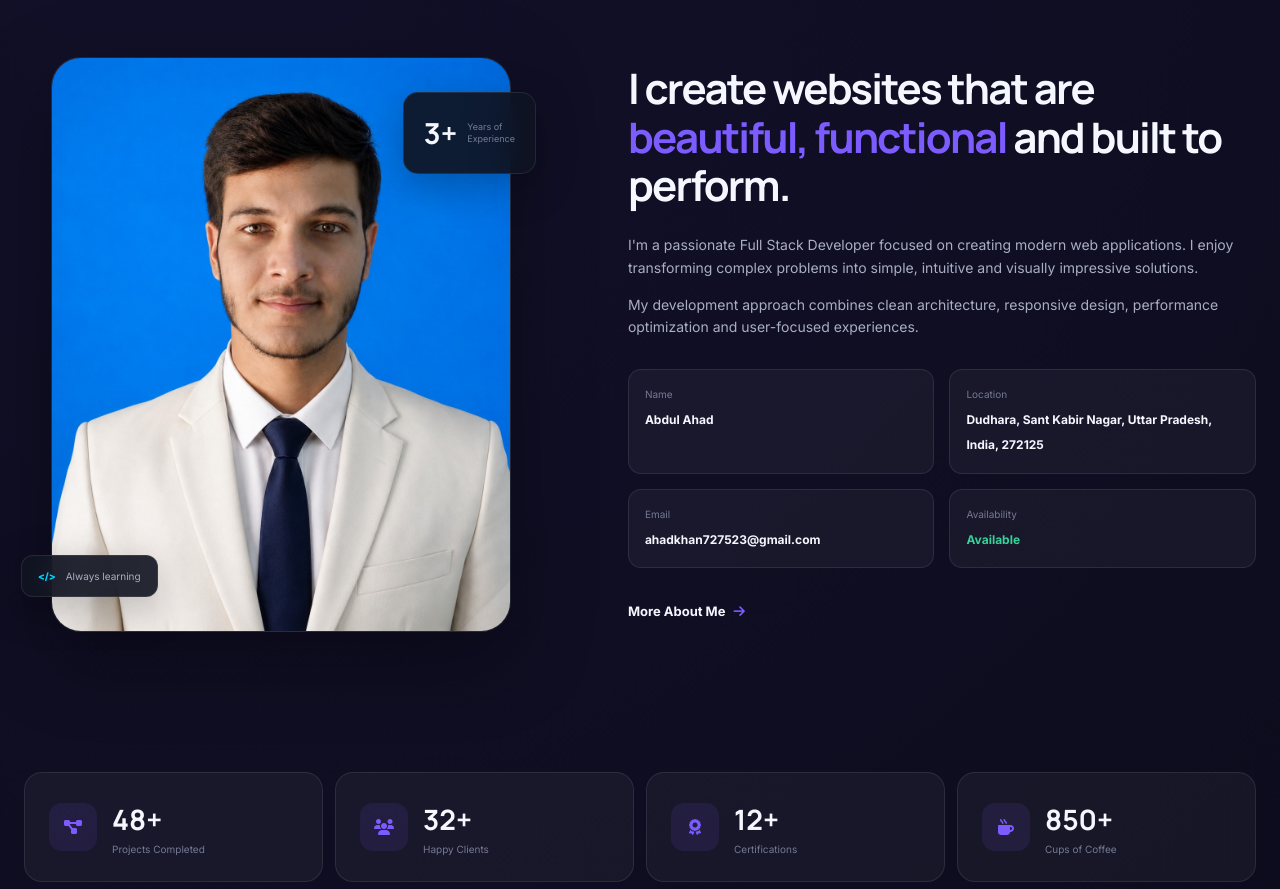
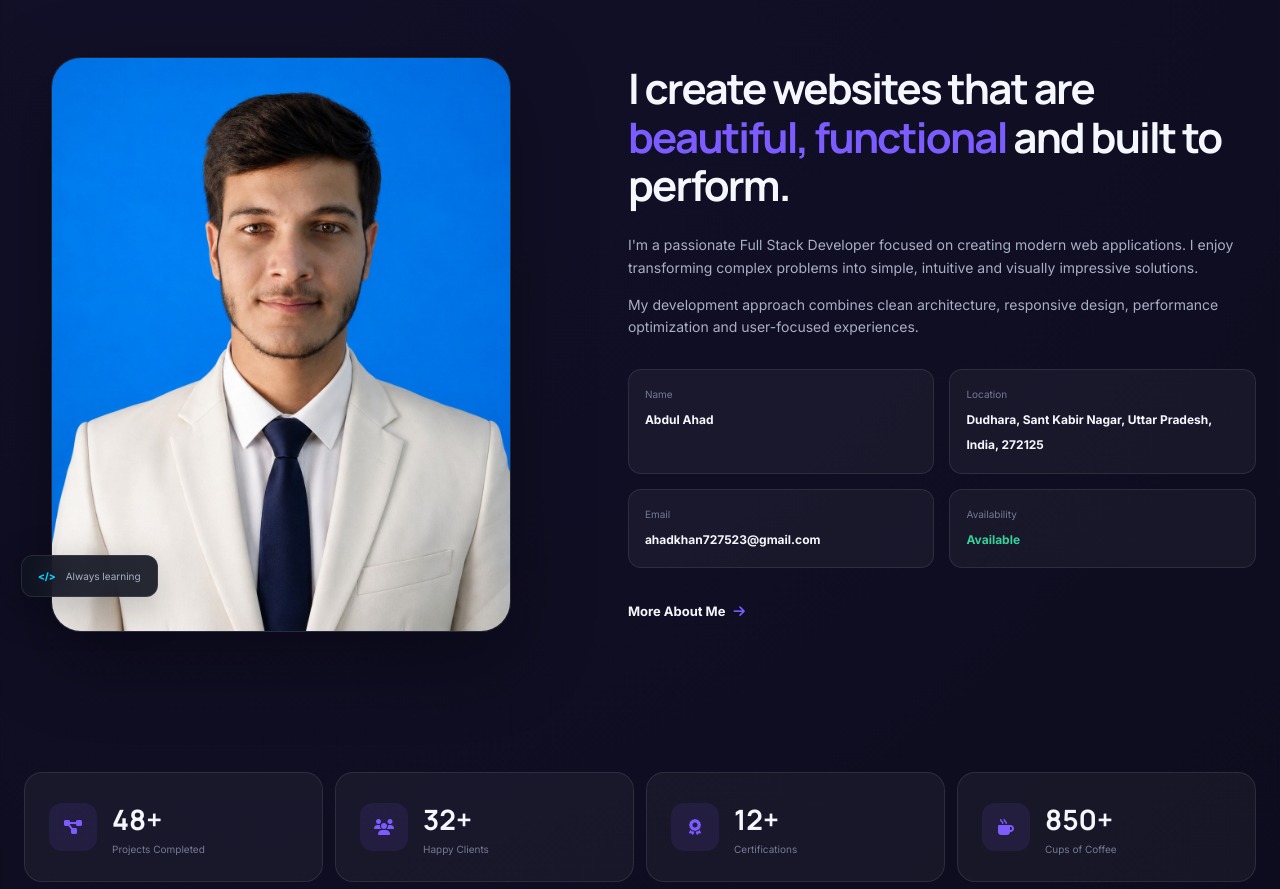
Before and after one commit to abdulahadkhan-dev/abdulahad, a plain HTML site: page index.html in a window 1280 px wide. Shown: the part 1310-2199 px from the top of the page. Drawn offline with Linux system fonts and the light colour scheme.

Commit message:
Update index.html

```diff
--- a/index.html
+++ b/index.html
@@ -626,21 +626,6 @@
 
                             </div>
 
-
-                            <div class="experience-badge">
-
-                                <strong>
-                                    3+
-                                </strong>
-
-                                <span>
-                                    Years of<br>
-                                    Experience
-                                </span>
-
-                            </div>
-
-
                             <div class="floating-code-card">
 
                                 <span class="code-symbol">
```
